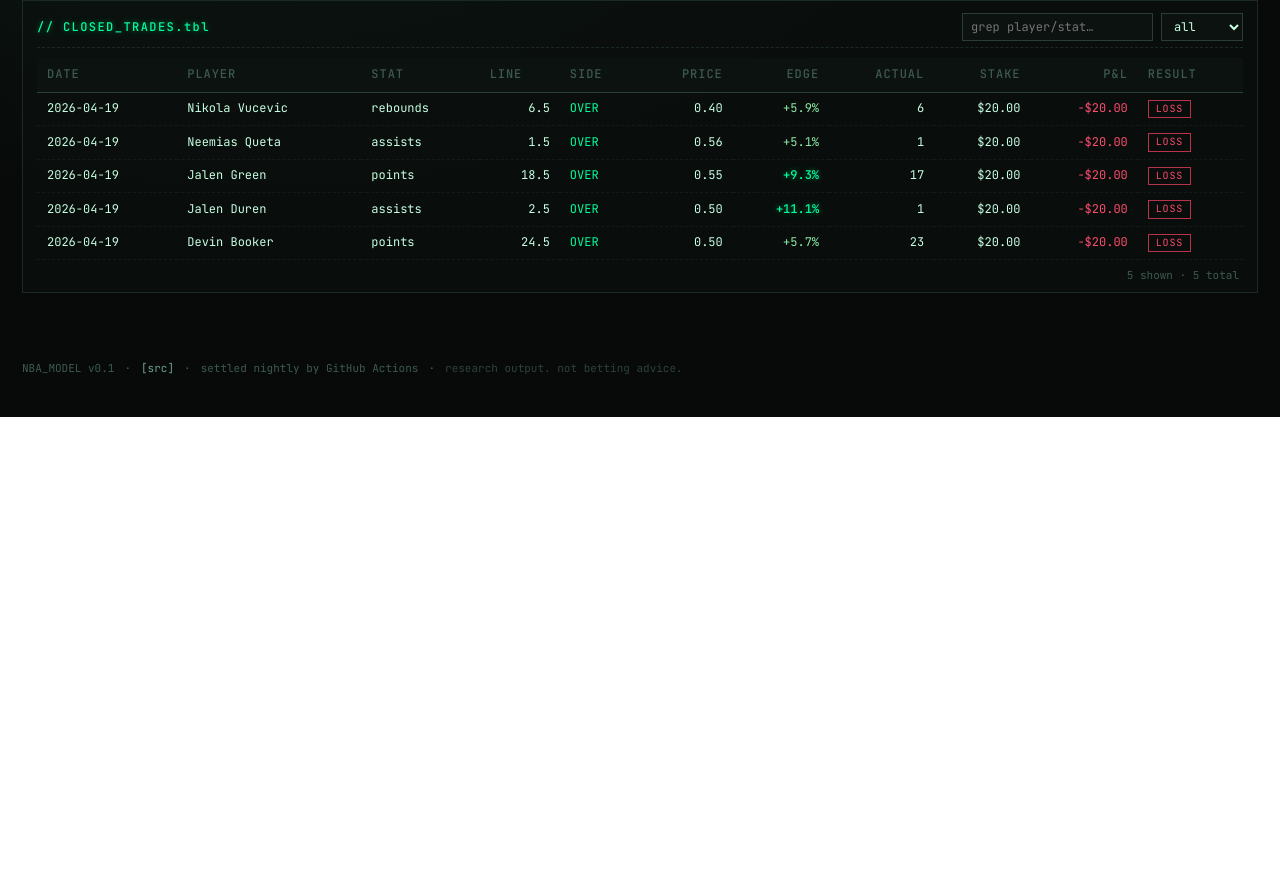
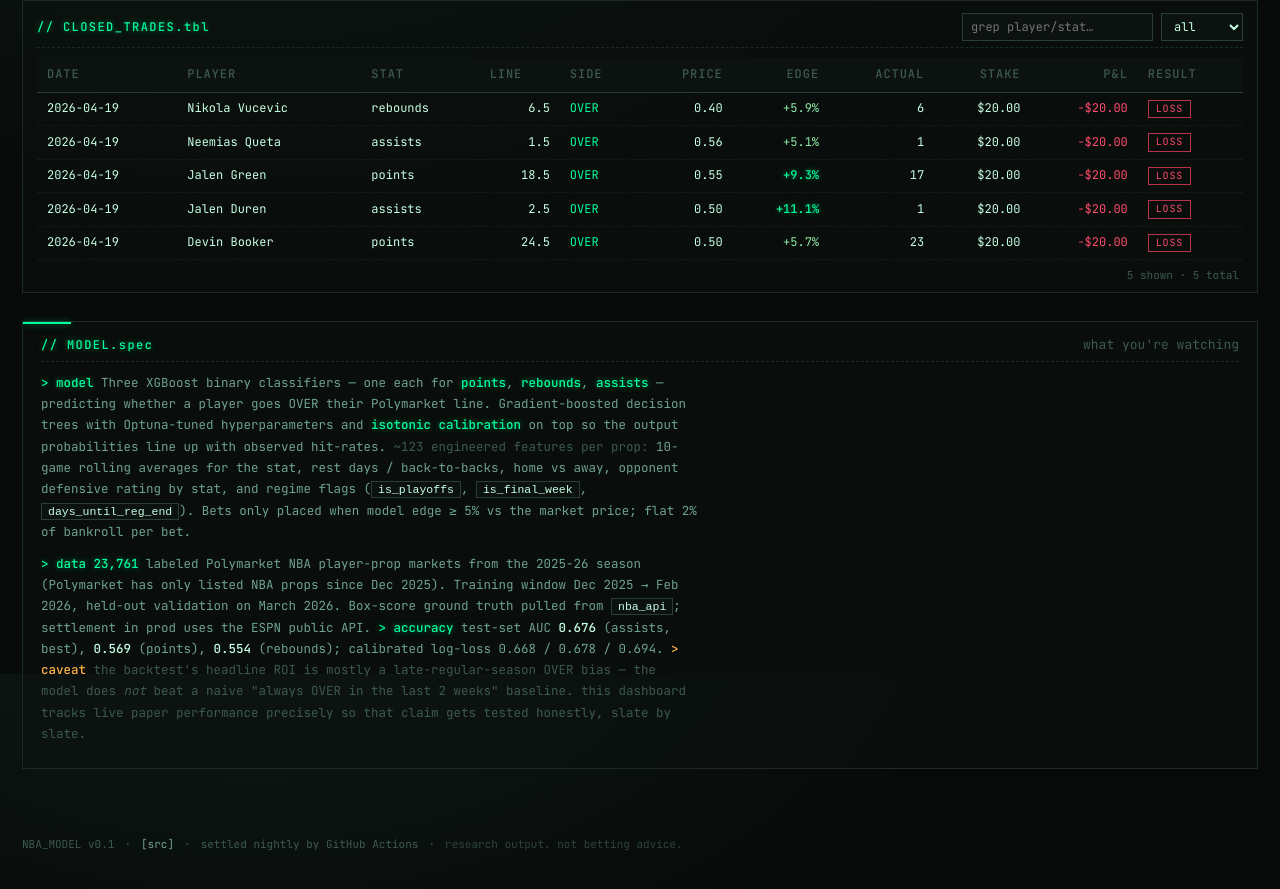
Before and after one commit to hugohamynen/nba-predictor-dashboard, a plain HTML site: page site/index.html in a window 1280 px wide. Shown: the part 926-1815 px from the top of the page. Before the commit the page ends 1343 px from the top, so only its background shows below. Drawn offline with nearby package versions, Linux system fonts and the light colour scheme.

Commit message:
feat(site): add MODEL.spec section — architecture, data, accuracy, caveat
Two-paragraph explainer above the footer covering:
- model: three XGBoost binary classifiers (pts/reb/ast) with isotonic
  calibration, 123 engineered features, 5% edge + 2% flat stake rule
- data: 23,761 labelled Polymarket props from 2025-26, train
  Dec→Feb / validate March, ESPN box-score settlement in prod
- accuracy: test AUC 0.676 / 0.569 / 0.554, log-loss 0.668 / 0.678 / 0.694
- honest caveat: does not beat the naive late-season OVER baseline

```diff
--- a/site/index.html
+++ b/site/index.html
@@ -140,6 +140,38 @@
       <div class="tbl-footer"><span id="closed-visible">0</span> shown · <span id="closed-total">0</span> total</div>
     </div>
   </section>
+
+  <section class="model-card">
+    <div class="section-head">
+      <h2>// MODEL.spec</h2>
+      <span class="muted">what you're watching</span>
+    </div>
+    <p>
+      <span class="accent">&gt; model</span>
+      Three XGBoost binary classifiers — one each for
+      <span class="accent">points</span>, <span class="accent">rebounds</span>, <span class="accent">assists</span> —
+      predicting whether a player goes OVER their Polymarket line. Gradient-boosted decision trees with
+      Optuna-tuned hyperparameters and <span class="accent">isotonic calibration</span> on top so the output
+      probabilities line up with observed hit-rates. <span class="muted">~123 engineered features per prop:</span>
+      10-game rolling averages for the stat, rest days / back-to-backs, home vs away, opponent defensive
+      rating by stat, and regime flags (<code>is_playoffs</code>, <code>is_final_week</code>,
+      <code>days_until_reg_end</code>). Bets only placed when model edge ≥ 5% vs the market price; flat 2% of
+      bankroll per bet.
+    </p>
+    <p>
+      <span class="accent">&gt; data</span>
+      <span class="accent">23,761</span> labeled Polymarket NBA player-prop markets from the 2025-26 season
+      (Polymarket has only listed NBA props since Dec 2025). Training window Dec 2025 → Feb 2026, held-out
+      validation on March 2026. Box-score ground truth pulled from <code>nba_api</code>; settlement in prod
+      uses the ESPN public API. <span class="accent">&gt; accuracy</span> test-set AUC
+      <span class="num">0.676</span> (assists, best), <span class="num">0.569</span> (points),
+      <span class="num">0.554</span> (rebounds); calibrated log-loss 0.668 / 0.678 / 0.694.
+      <span class="warn">&gt; caveat</span>
+      <span class="muted">the backtest's headline ROI is mostly a late-regular-season OVER bias — the model
+      does <em>not</em> beat a naive "always OVER in the last 2 weeks" baseline. this dashboard tracks live
+      paper performance precisely so that claim gets tested honestly, slate by slate.</span>
+    </p>
+  </section>
 </main>
 
 <footer>
--- a/site/style.css
+++ b/site/style.css
@@ -214,6 +214,36 @@ tbody tr:hover { background: rgba(0, 255, 156, 0.03); }
 
 .tbl-footer { color: var(--fg-mute); font-size: 11px; padding: 8px 4px 0; text-align: right; }
 
+/* Model spec card */
+.model-card {
+  border: 1px solid var(--line);
+  background: rgba(12, 18, 16, 0.55);
+  padding: 14px 18px 14px;
+  margin-top: 28px;
+  position: relative;
+}
+.model-card::before {
+  content: "";
+  position: absolute; top: 0; left: 0; height: 2px; width: 48px;
+  background: var(--accent); box-shadow: var(--glow);
+}
+.model-card p {
+  color: var(--fg-dim);
+  line-height: 1.7;
+  margin: 10px 0;
+  max-width: 88ch;
+  font-size: 12.5px;
+}
+.model-card .accent { color: var(--accent); text-shadow: var(--glow); font-weight: 500; }
+.model-card .num    { color: var(--fg); font-weight: 500; }
+.model-card .warn   { color: var(--amber); font-weight: 500; }
+.model-card .muted  { color: var(--fg-mute); }
+.model-card code    {
+  background: var(--bg-2); padding: 1px 6px;
+  color: var(--fg); font-size: 11.5px;
+  border: 1px solid var(--line-2);
+}
+
 footer {
   max-width: 1400px; margin: 0 auto;
   padding: 20px 22px 40px;
```
